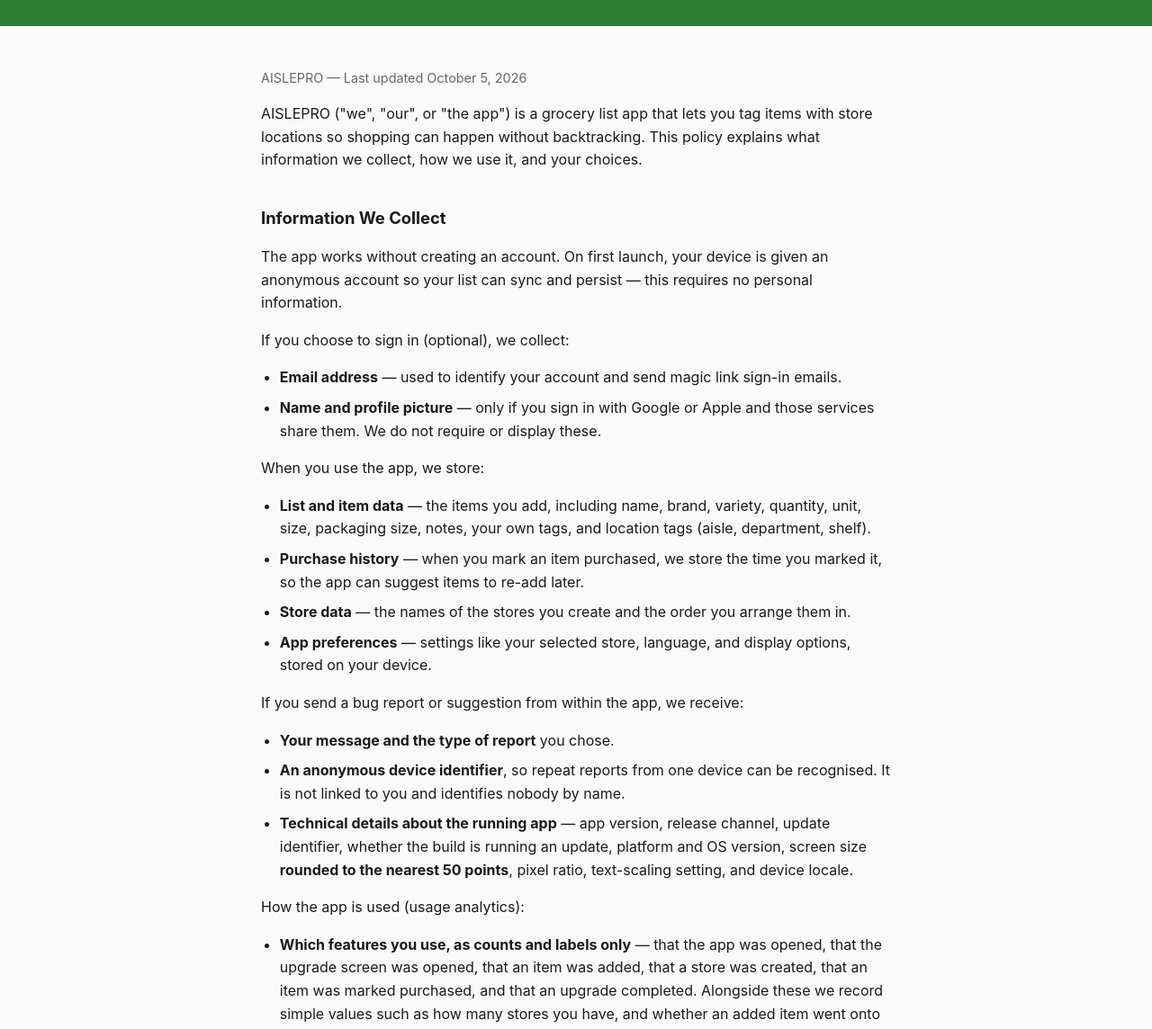
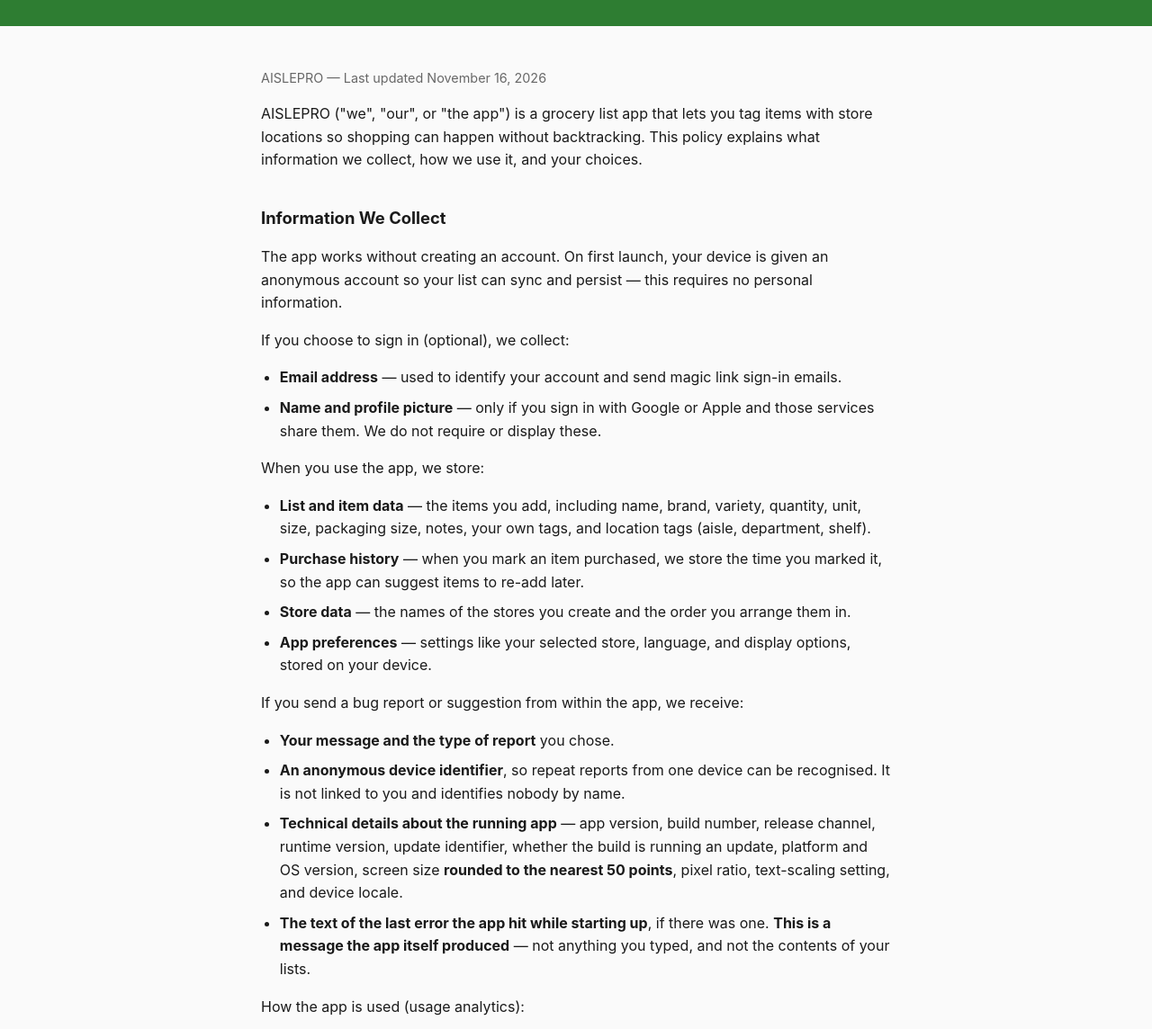
Before and after one commit to dabeegeapps/dabeege-site, a plain HTML site: page aislepro/privacy/index.html in a window 1280 px wide. Shown: the part 115-1259 px from the top of the page at 90% size. Drawn offline with Linux system fonts and the light colour scheme.

Commit message:
Whendil and AislePro: describe the feedback diagnostics they actually send
Ran the PackMaster check against both siblings — each app's insert beside its
own privacy page — and each had something collected and not described.

Whendil: the bug-report form sends prose + notice + formatMigrationTrace(), all
in the `message` column. The page said "we send your message" and the words
"migration" and "trace" appeared on it zero times. The truncation notice is
described too, since it changes what the person's own text looks like.

AislePro: the diagnostics blob carries eleven keys and three were undescribed —
runtime_version, build_version, and last_startup_error. The error string gets
its own bullet rather than joining a list of version numbers; burying free text
among build fields is how it stayed unnoticed.

Read from src/services/feedback.ts in each repo and src/lib/startup-error.ts,
not from a handover. Neither string is established to carry user-typed content
and neither page claims it does.

Co-Authored-By: Claude Opus 5 <noreply@anthropic.com>

```diff
--- a/aislepro/privacy/index.html
+++ b/aislepro/privacy/index.html
@@ -43,7 +43,7 @@
   <h1>Privacy Policy</h1>
 </header>
 <main>
-  <p class="meta">AISLEPRO — Last updated October 5, 2026</p>
+  <p class="meta">AISLEPRO — Last updated November 16, 2026</p>
 
   <p>AISLEPRO ("we", "our", or "the app") is a grocery list app that lets you tag items with store locations so shopping can happen without backtracking. This policy explains what information we collect, how we use it, and your choices.</p>
 
@@ -65,7 +65,8 @@
   <ul>
     <li><strong>Your message and the type of report</strong> you chose.</li>
     <li><strong>An anonymous device identifier</strong>, so repeat reports from one device can be recognised. It is not linked to you and identifies nobody by name.</li>
-    <li><strong>Technical details about the running app</strong> — app version, release channel, update identifier, whether the build is running an update, platform and OS version, screen size <strong>rounded to the nearest 50 points</strong>, pixel ratio, text-scaling setting, and device locale.</li>
+    <li><strong>Technical details about the running app</strong> — app version, build number, release channel, runtime version, update identifier, whether the build is running an update, platform and OS version, screen size <strong>rounded to the nearest 50 points</strong>, pixel ratio, text-scaling setting, and device locale.</li>
+    <li><strong>The text of the last error the app hit while starting up</strong>, if there was one. <strong>This is a message the app itself produced</strong> — not anything you typed, and not the contents of your lists.</li>
   </ul>
   <p>How the app is used (usage analytics):</p>
   <ul>
```
Also changed, not shown: whendil/privacy/index.html (+2 -1 lines).
